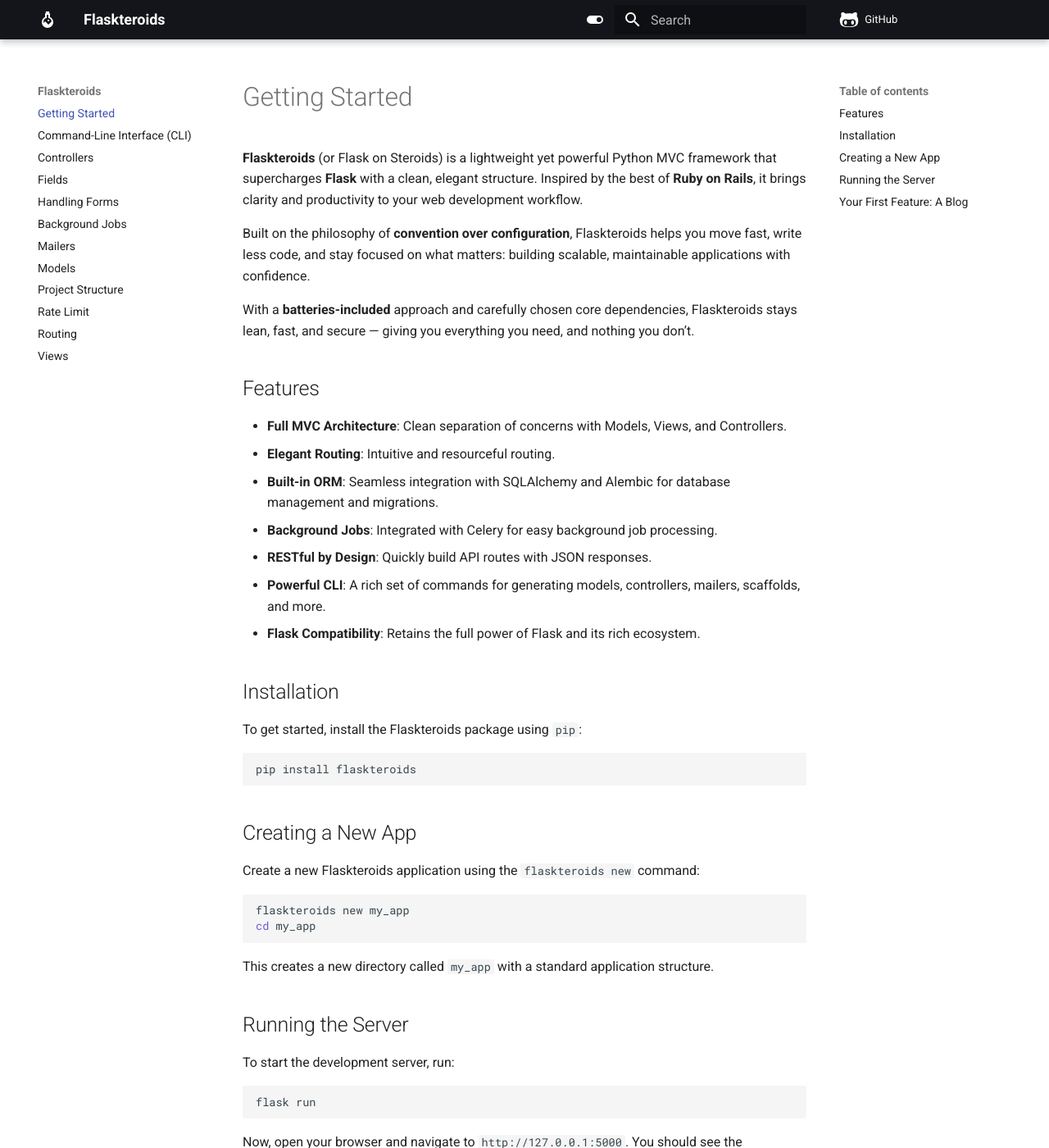
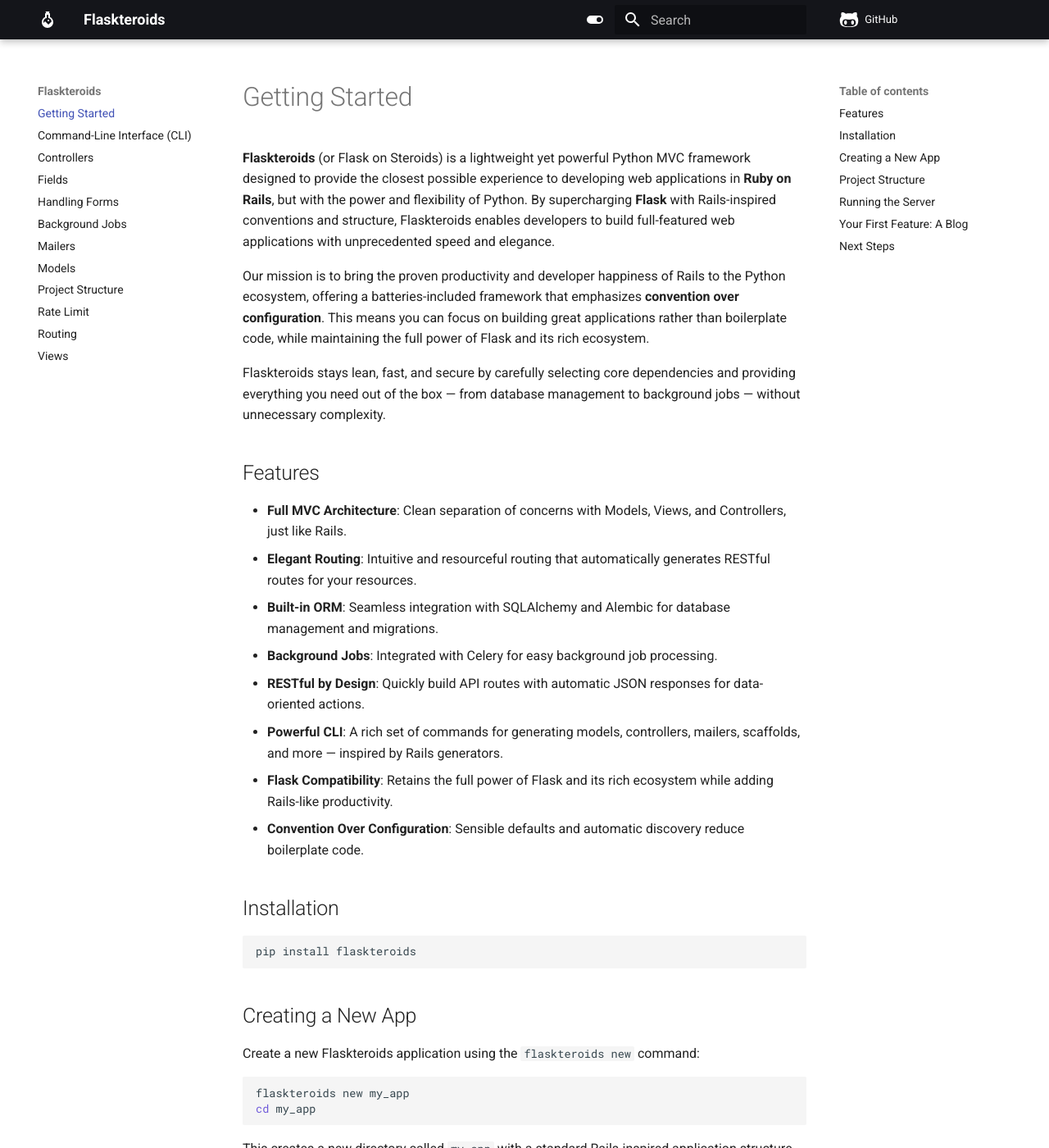
Before and after one commit to nullco/flaskteroids, an MkDocs documentation site: the page built from docs/index.md, in a window 1280 px wide and 1400 px high. Shown: the whole window at 82% size. Built offline with MkDocs 1.6.1 and Material for MkDocs 9.7.7, drawn with Linux system fonts in a browser that asks for light colours; comment, search, counter and statistics services are not loaded; some of the changed text lies outside the part shown.

Commit message:
chore: improve docs

````diff
--- a/docs/index.md
+++ b/docs/index.md
@@ -1,32 +1,23 @@
 # Getting Started
 
-**Flaskteroids** (or Flask on Steroids) is a lightweight yet powerful
-Python MVC framework that supercharges **Flask** with a clean, elegant structure.
-Inspired by the best of **Ruby on Rails**, it brings clarity and productivity
-to your web development workflow.
+**Flaskteroids** (or Flask on Steroids) is a lightweight yet powerful Python MVC framework designed to provide the closest possible experience to developing web applications in **Ruby on Rails**, but with the power and flexibility of Python. By supercharging **Flask** with Rails-inspired conventions and structure, Flaskteroids enables developers to build full-featured web applications with unprecedented speed and elegance.
 
-Built on the philosophy of **convention over configuration**, Flaskteroids helps
-you move fast, write less code, and stay focused on what matters: building
-scalable, maintainable applications with confidence.
+Our mission is to bring the proven productivity and developer happiness of Rails to the Python ecosystem, offering a batteries-included framework that emphasizes **convention over configuration**. This means you can focus on building great applications rather than boilerplate code, while maintaining the full power of Flask and its rich ecosystem.
 
-With a **batteries-included** approach and carefully chosen core dependencies,
-Flaskteroids stays lean, fast, and secure — giving you everything you need,
-and nothing you don’t.
+Flaskteroids stays lean, fast, and secure by carefully selecting core dependencies and providing everything you need out of the box — from database management to background jobs — without unnecessary complexity.
 
 ## Features
 
-- **Full MVC Architecture**: Clean separation of concerns with Models, Views,
-  and Controllers.
-- **Elegant Routing**: Intuitive and resourceful routing.
+- **Full MVC Architecture**: Clean separation of concerns with Models, Views, and Controllers, just like Rails.
+- **Elegant Routing**: Intuitive and resourceful routing that automatically generates RESTful routes for your resources.
 - **Built-in ORM**: Seamless integration with SQLAlchemy and Alembic for database management and migrations.
 - **Background Jobs**: Integrated with Celery for easy background job processing.
-- **RESTful by Design**: Quickly build API routes with JSON responses.
-- **Powerful CLI**: A rich set of commands for generating models, controllers, mailers, scaffolds, and more.
-- **Flask Compatibility**: Retains the full power of Flask and its rich ecosystem.
+- **RESTful by Design**: Quickly build API routes with automatic JSON responses for data-oriented actions.
+- **Powerful CLI**: A rich set of commands for generating models, controllers, mailers, scaffolds, and more — inspired by Rails generators.
+- **Flask Compatibility**: Retains the full power of Flask and its rich ecosystem while adding Rails-like productivity.
+- **Convention Over Configuration**: Sensible defaults and automatic discovery reduce boilerplate code.
 
 ## Installation
-
-To get started, install the Flaskteroids package using `pip`:
 
 ```sh
 pip install flaskteroids
@@ -41,7 +32,28 @@ flaskteroids new my_app
 cd my_app
 ```
 
-This creates a new directory called `my_app` with a standard application structure.
+This creates a new directory called `my_app` with a standard Rails-inspired application structure.
+
+## Project Structure
+
+A typical Flaskteroids application follows this structure:
+
+```
+my_app/
+├── app/
+│   ├── controllers/     # Controllers handle requests and responses
+│   ├── models/          # Models represent database tables and business logic
+│   ├── views/           # Templates for rendering HTML
+│   └── mailers/         # Email templates and logic
+├── config/
+│   ├── routes.py        # Route definitions
+├── db/
+│   └── migrations/      # Database migration files
+├── public/              # Static assets (CSS, JS, images)
+├── tests/               # Test files
+├── pyproject.toml       # Project configuration
+└── wsgi.py               # Main application entry point
+```
 
 ## Running the Server
 
@@ -80,5 +92,13 @@ Inside your `my_app` follow the next steps:
    flask run
    ```
 
-Now, visit `http://1227.0.0.1:5000/posts` in your browser.
+Now, visit `http://127.0.0.1:5000/posts` in your browser.
 You have a complete set of pages to create, view, update, and delete posts.
+
+## Next Steps
+
+Congratulations on creating your first Flaskteroids application! Here are some suggestions for what to explore next:
+
+- **Learn the Basics**: Dive deeper into [Models](models.md), [Views](views.md), [Controllers](controllers.md), and [Routing](routing.md).
+- **Add Authentication**: Use the secure password features to add user authentication.
+- **Background Jobs**: Explore Celery integration for handling asynchronous tasks.
````
